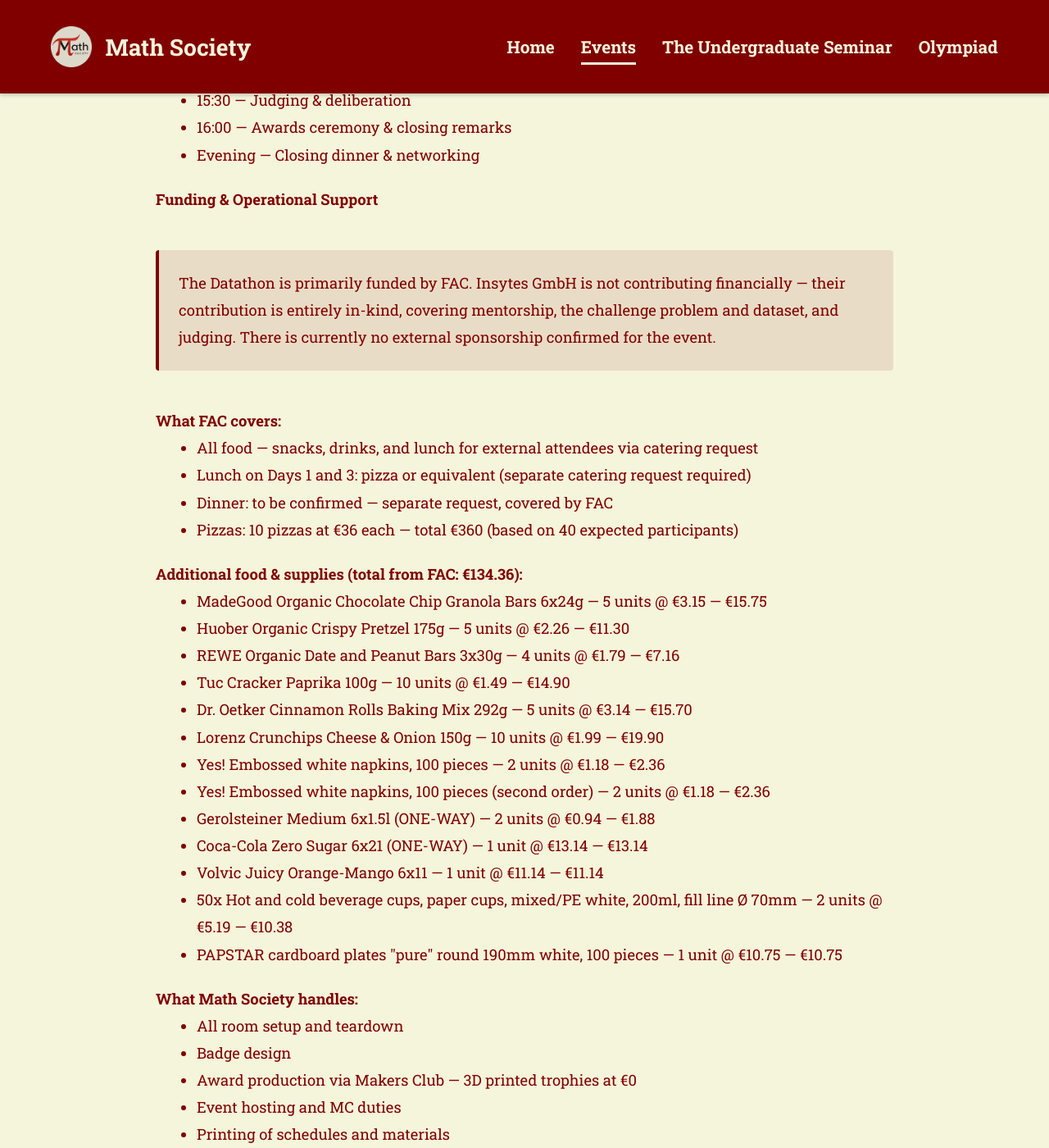
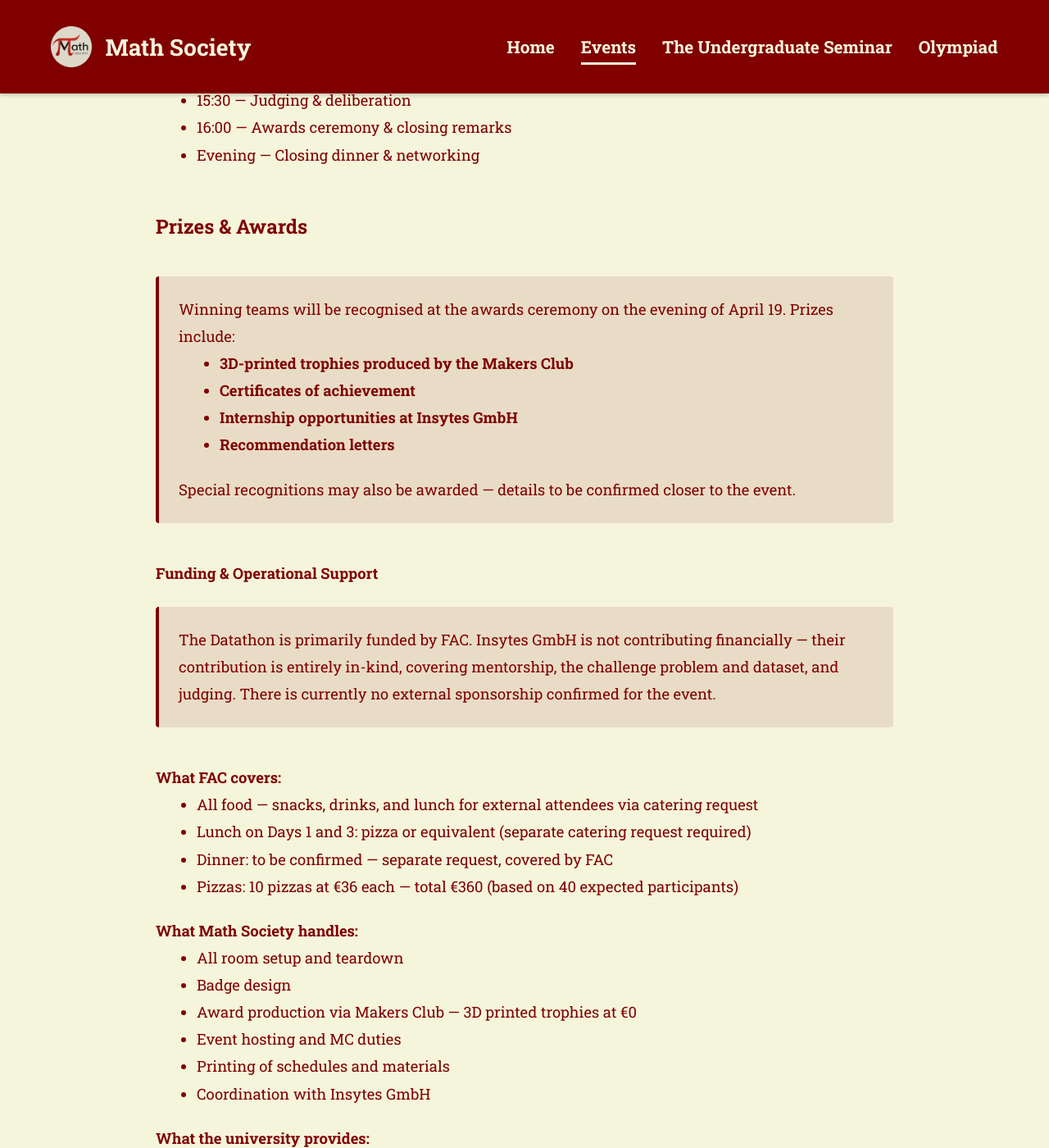
Before and after one commit to KelvinAirConstructorUni/constructor-math.github.io, a Jekyll site: the page Subpages/datathon.html, which Jekyll copies as it is, in a window 1280 px wide and 1400 px high, scrolled down 4043 px. Shown: the whole window at 82% size. Built offline with Jekyll 4.4.1, drawn with Linux system fonts in a browser that asks for light colours; nearby versions of some CDN libraries.

```diff
--- a/Subpages/datathon.html
+++ b/Subpages/datathon.html
@@ -255,7 +255,7 @@ The challenge is provided by industry partner Insytes GmbH, with academic mentor
                 </p>
                 <br>
                 <p style="font-size: 1.15rem; line-height: 1.8;"><strong>Day 1 at a glance:</strong></p>
-                <ul style="font-size: 1.15rem; line-height: 1.8; padding-left: 50px; font-weight: 700;">
+                <ul style="font-size: 1.15rem; line-height: 1.8; padding-left: 50px;">
                     <li>14:00 — Registration & check-in</li>
                     <li>14:30 — Opening remarks</li>
                     <li>14:45 — Challenge introduction by Insytes GmbH</li>
@@ -291,7 +291,7 @@ The challenge is provided by industry partner Insytes GmbH, with academic mentor
                 </p>
                 <br>
                 <p style="font-size: 1.15rem; line-height: 1.8;"><strong>Day 2 at a glance:</strong></p>
-                <ul style="font-size: 1.15rem; line-height: 1.8; padding-left: 50px; font-weight: 700;">
+                <ul style="font-size: 1.15rem; line-height: 1.8; padding-left: 50px;">
                     <li>09:00 — Team work: model development</li>
                     <li>12:00 — Lunch break (self-arranged)</li>
                     <li>13:00 — Team work: final development & visualisations</li>
@@ -335,9 +335,32 @@ The challenge is provided by industry partner Insytes GmbH, with academic mentor
                 </ul>
                 <br>
                 <p style="font-size: 1.15rem; line-height: 1.8;">
+                    <br>
+                    <h1>Prizes & Awards</h1>
+                    <br>
+                    <div class="highlight-box">
+                        <p style="font-size: 1.15rem; line-height: 1.8;">
+                            Winning teams will be recognised at the awards ceremony on the evening of April 19. Prizes include:
+                        </p>
+                        <ul style="font-size: 1.15rem; line-height: 1.8; padding-left: 50px; font-weight: 700;">
+                            <li>3D-printed trophies produced by the Makers Club</li>
+                            <li>Certificates of achievement</li>
+                            <li>Internship opportunities at Insytes GmbH</li>
+                            <li>Recommendation letters</li>
+                        </ul>
+                        <br>
+                        <p style="font-size: 1.15rem; line-height: 1.8;">
+                            Special recognitions may also be awarded — details to be confirmed closer to the event.
+                        </p>
+
+                    </div>
+                </p>
+
+                <br>
+
+                <p style="font-size: 1.15rem; line-height: 1.8;">
                     <strong>Funding & Operational Support</strong>
                 </p>
-                <br>
                 <p style="font-size: 1.15rem; line-height: 1.8;" class="highlight-box">
                     The Datathon is primarily funded by FAC. Insytes GmbH is not contributing financially — their
                     contribution is entirely in-kind, covering mentorship, the challenge problem and dataset, and
@@ -352,25 +375,6 @@ The challenge is provided by industry partner Insytes GmbH, with academic mentor
                     <li>Lunch on Days 1 and 3: pizza or equivalent (separate catering request required)</li>
                     <li>Dinner: to be confirmed — separate request, covered by FAC</li>
                     <li>Pizzas: 10 pizzas at €36 each — total €360 (based on 40 expected participants)</li>
-                </ul>
-                <br>
-                <p style="font-size: 1.15rem; line-height: 1.8;">
-                    <strong>Additional food & supplies (total from FAC: €134.36):</strong>
-                </p>
-                <ul style="font-size: 1.15rem; line-height: 1.8; padding-left: 50px;">
-                    <li>MadeGood Organic Chocolate Chip Granola Bars 6x24g — 5 units @ €3.15 — €15.75</li>
-                    <li>Huober Organic Crispy Pretzel 175g — 5 units @ €2.26 — €11.30</li>
-                    <li>REWE Organic Date and Peanut Bars 3x30g — 4 units @ €1.79 — €7.16</li>
-                    <li>Tuc Cracker Paprika 100g — 10 units @ €1.49 — €14.90</li>
-                    <li>Dr. Oetker Cinnamon Rolls Baking Mix 292g — 5 units @ €3.14 — €15.70</li>
-                    <li>Lorenz Crunchips Cheese & Onion 150g — 10 units @ €1.99 — €19.90</li>
-                    <li>Yes! Embossed white napkins, 100 pieces — 2 units @ €1.18 — €2.36</li>
-                    <li>Yes! Embossed white napkins, 100 pieces (second order) — 2 units @ €1.18 — €2.36</li>
-                    <li>Gerolsteiner Medium 6x1.5l (ONE-WAY) — 2 units @ €0.94 — €1.88</li>
-                    <li>Coca-Cola Zero Sugar 6x21 (ONE-WAY) — 1 unit @ €13.14 — €13.14</li>
-                    <li>Volvic Juicy Orange-Mango 6x11 — 1 unit @ €11.14 — €11.14</li>
-                    <li>50x Hot and cold beverage cups, paper cups, mixed/PE white, 200ml, fill line Ø 70mm — 2 units @ €5.19 — €10.38</li>
-                    <li>PAPSTAR cardboard plates "pure" round 190mm white, 100 pieces — 1 unit @ €10.75 — €10.75</li>
                 </ul>
                 <br>
                 <p style="font-size: 1.15rem; line-height: 1.8;">
```
